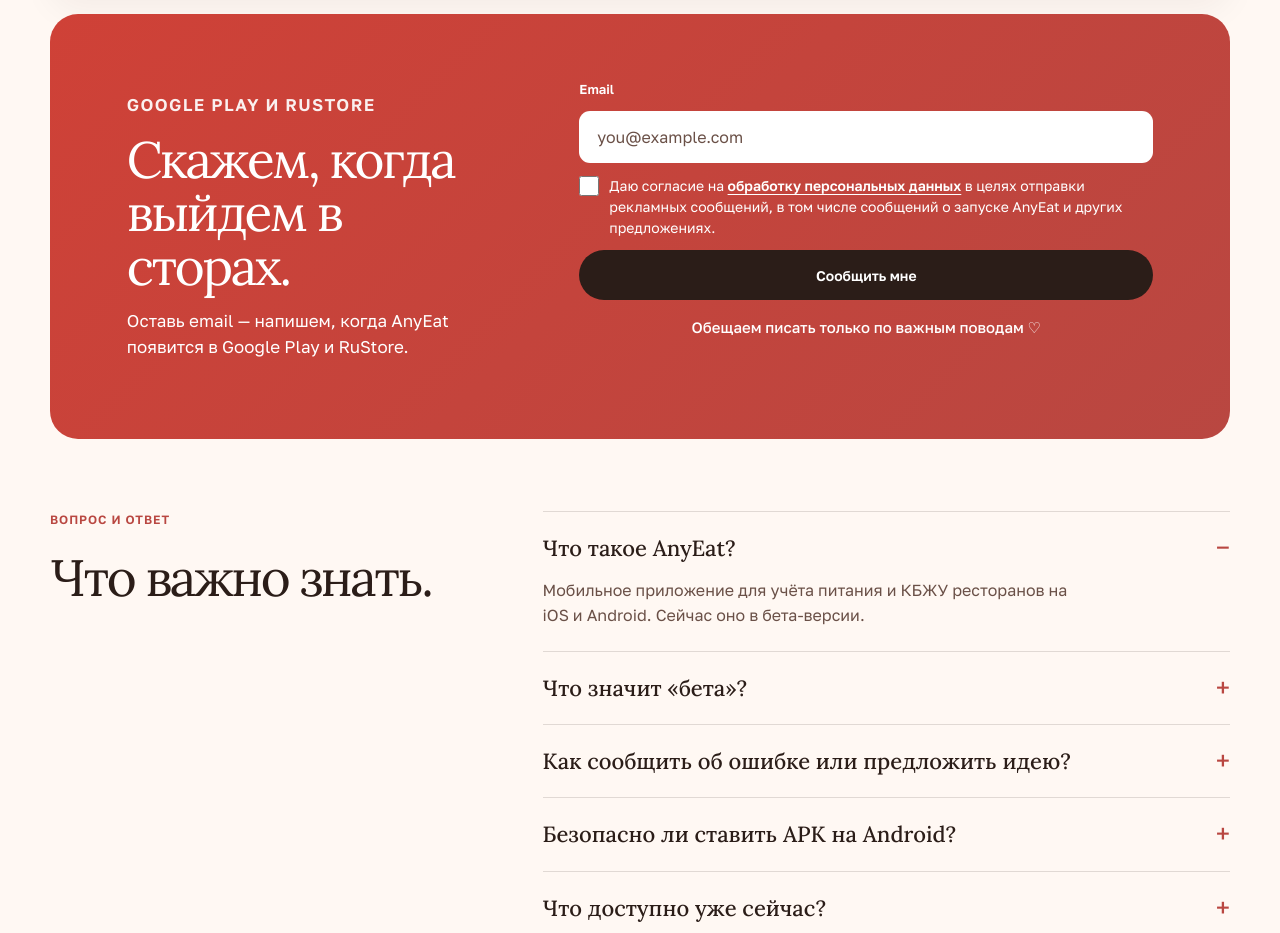
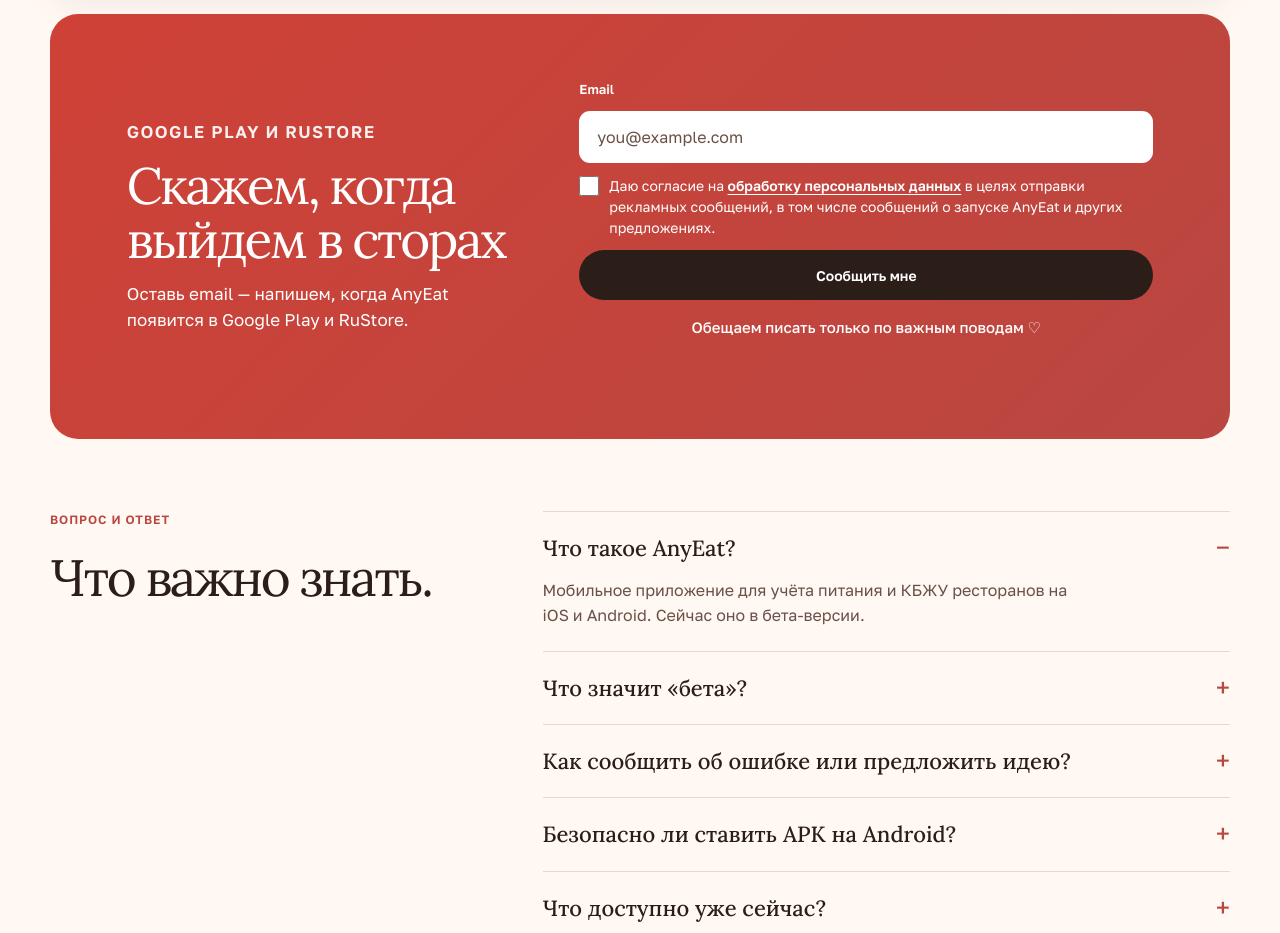
Before and after one commit to dsavastsyan/anyeat-landing, a plain HTML site: page index.html in a window 1280 px wide. Shown: the part 3960-4893 px from the top of the page. Drawn offline with Linux system fonts and the light colour scheme.

Commit message:
Beta page: no trailing period in the waitlist heading
Co-Authored-By: Claude Sonnet 5.5 <noreply@anthropic.com>

```diff
--- a/index.html
+++ b/index.html
@@ -238,7 +238,7 @@
       <section class="waitlist section-shell" id="waitlist" aria-labelledby="waitlist-title">
         <div>
           <p class="eyebrow">Google Play и RuStore</p>
-          <h2 id="waitlist-title">Скажем, когда выйдем в сторах.</h2>
+          <h2 id="waitlist-title">Скажем, когда выйдем в сторах</h2>
           <p>Оставь email — напишем, когда AnyEat появится в Google Play и RuStore.</p>
         </div>
         <form class="waitlist__form" id="waitlist-form" novalidate>
```
